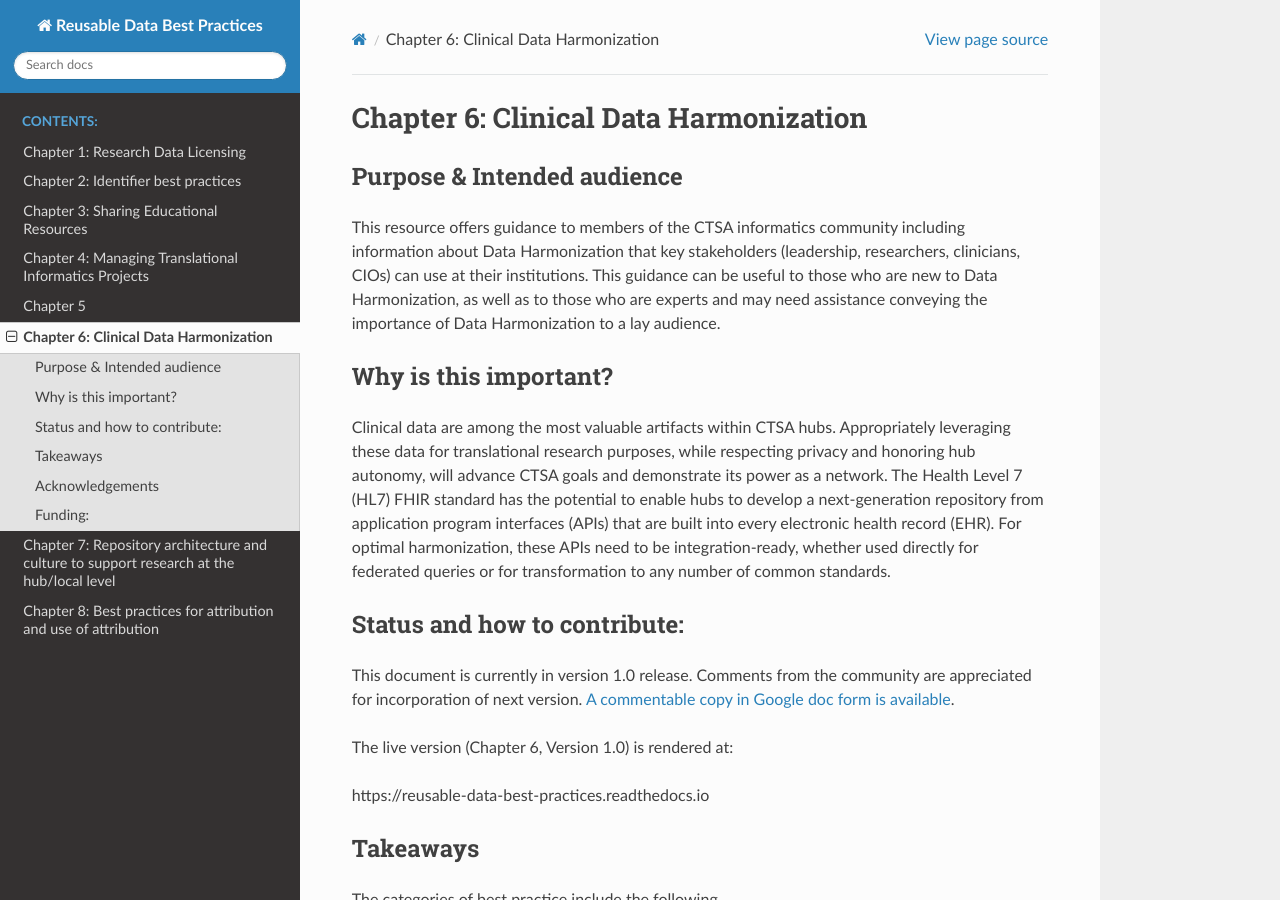
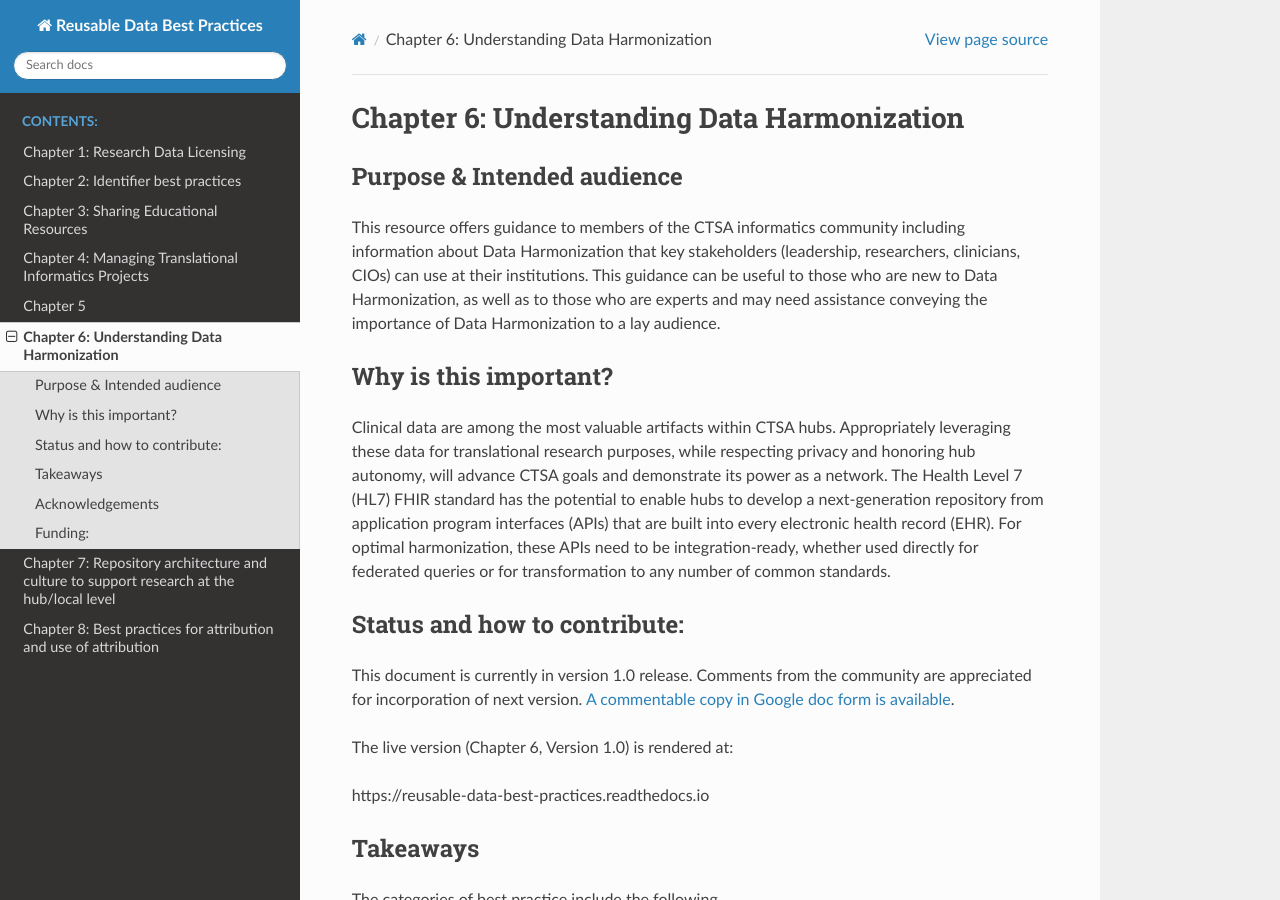
Before and after one commit to data2health/informatics-playbook, a Sphinx documentation site: the page built from docs/chapters/chapter_6.md, in a window 1280 px wide and 900 px high. Built offline with Sphinx 7.4.7 and the Read the Docs theme 2.0.0, drawn with Linux system fonts in a browser that asks for light colours.

Commit message:
Update chapter_6.md

```diff
--- a/docs/chapters/chapter_6.md
+++ b/docs/chapters/chapter_6.md
@@ -1,4 +1,4 @@
-# Chapter 6: Clinical Data Harmonization
+# Chapter 6: Understanding Data Harmonization
 
 ## Purpose & Intended audience
 
```
